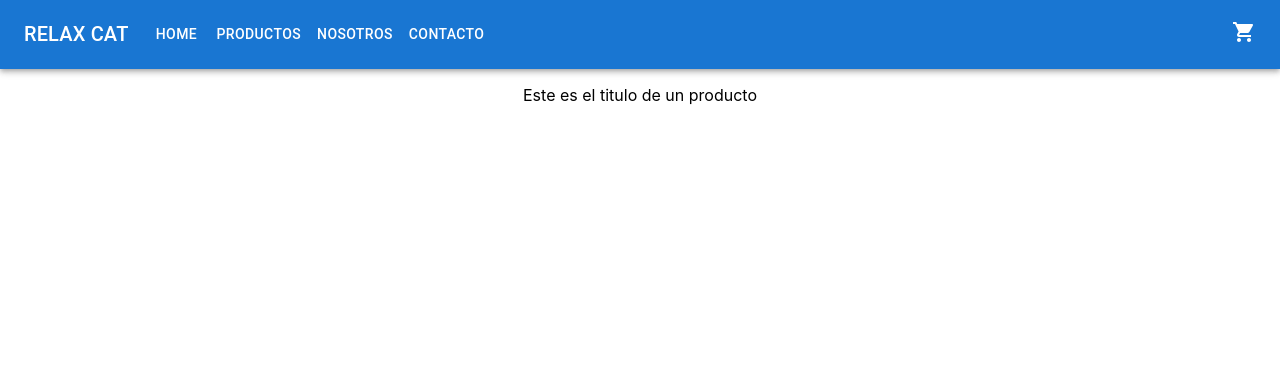
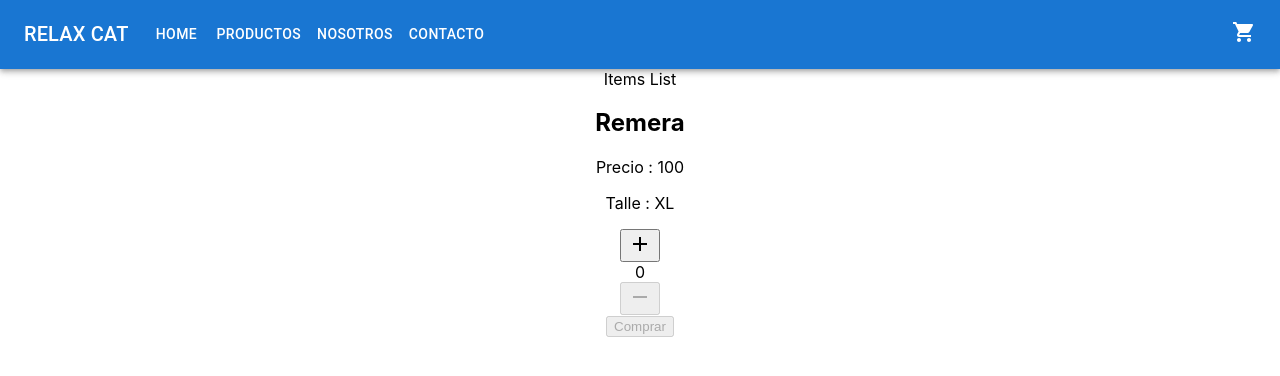
Before and after one commit to sesoto/ecommerce, a React (Create React App) app: page / in a window 1280 px wide. Shown: the top 376 px of the page. Built offline with nearby package versions, Linux system fonts and the light colour scheme.

Commit message:
Desafio contador con boton

```diff
--- a/src/App.js
+++ b/src/App.js
@@ -8,7 +8,7 @@ function App() {
     <div className="App">
       <NavBar />
 
-      <ItemListContainer title={'Este es el titulo de un producto'} />
+      <ItemListContainer />
 
     </div>
   );
--- /dev/null
+++ b/src/components/Products/ItemCount.js
@@ -0,0 +1,33 @@
+import React, { useState } from "react";
+import AddIcon from '@mui/icons-material/Add';
+import RemoveIcon from '@mui/icons-material/Remove';
+
+function ItemCount({ stock, initial, onAdd }) {
+
+    const [count, setCount] = useState(parseInt(initial));
+
+    const addStock = () => {
+        setCount(count + 1);
+      };
+
+      const removeStock = () => {
+        setCount(count - 1);
+      };
+
+    return(
+        <div className="card-item">
+            <h2>Remera</h2>
+            <p>Precio : 100</p>
+            <p>Talle : XL</p>
+            <button onClick={addStock} disabled={count >= stock}><AddIcon /></button>
+            <div>{count}</div>
+            <button onClick={removeStock} disabled={count <= 0}><RemoveIcon /></button>
+            <div>
+                <button onClick={onAdd} disabled={count < 1} > Comprar </button>
+            </div>
+
+        </div>
+    )
+}
+
+export default ItemCount
--- a/src/components/Products/ItemListContainer.js
+++ b/src/components/Products/ItemListContainer.js
@@ -1,12 +1,18 @@
+import ItemCount from './ItemCount';
 
 const ItemListContainer = (props) => {
 
-    const {title} = props
+    const {title,price,size,stock} = props
+
+    // const onAdd = () => {
+    //     console.log("hola")
+    // }
 
     return (
-        <div>
-            <p> {title} </p>
-        </div>
+        <div className="container ">
+            Items List
+            <ItemCount stock="5" initial="0" />
+      </div>
     )
 }
 
```
